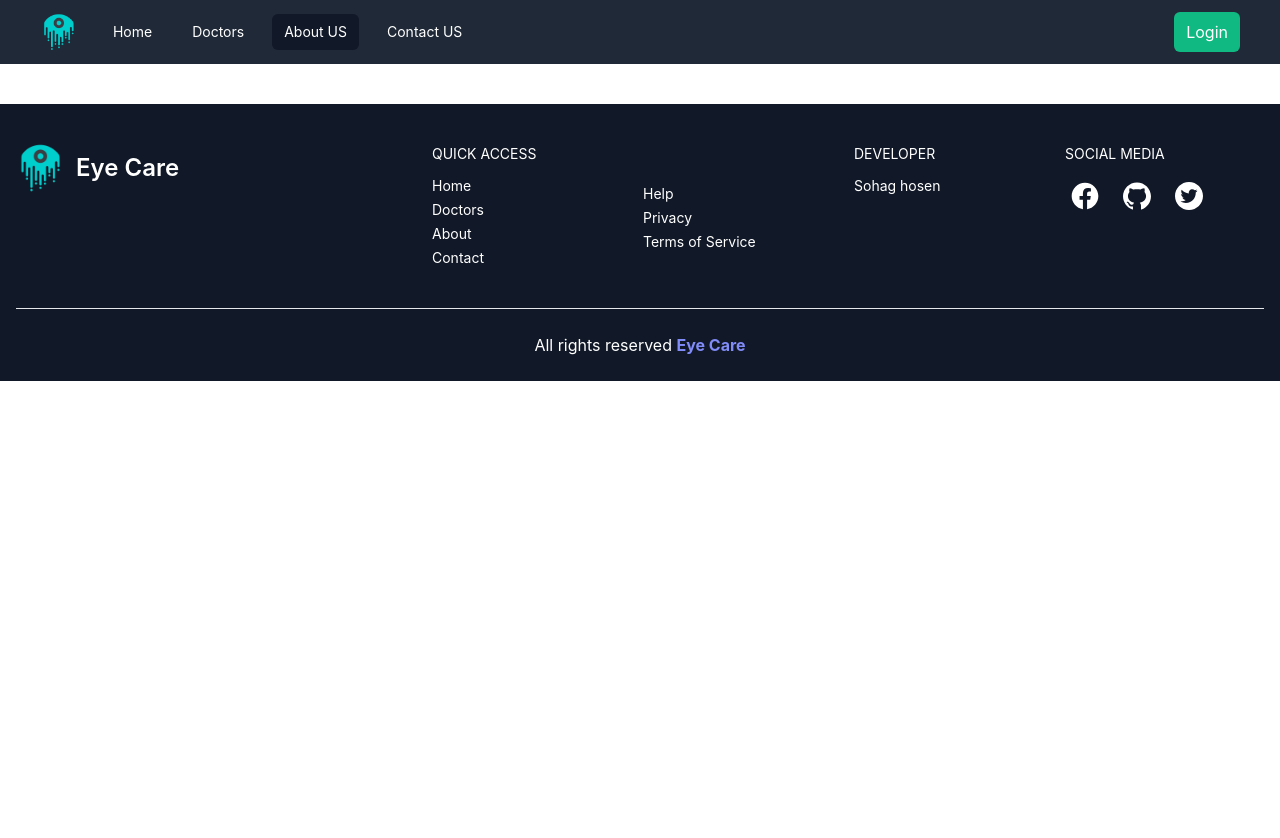
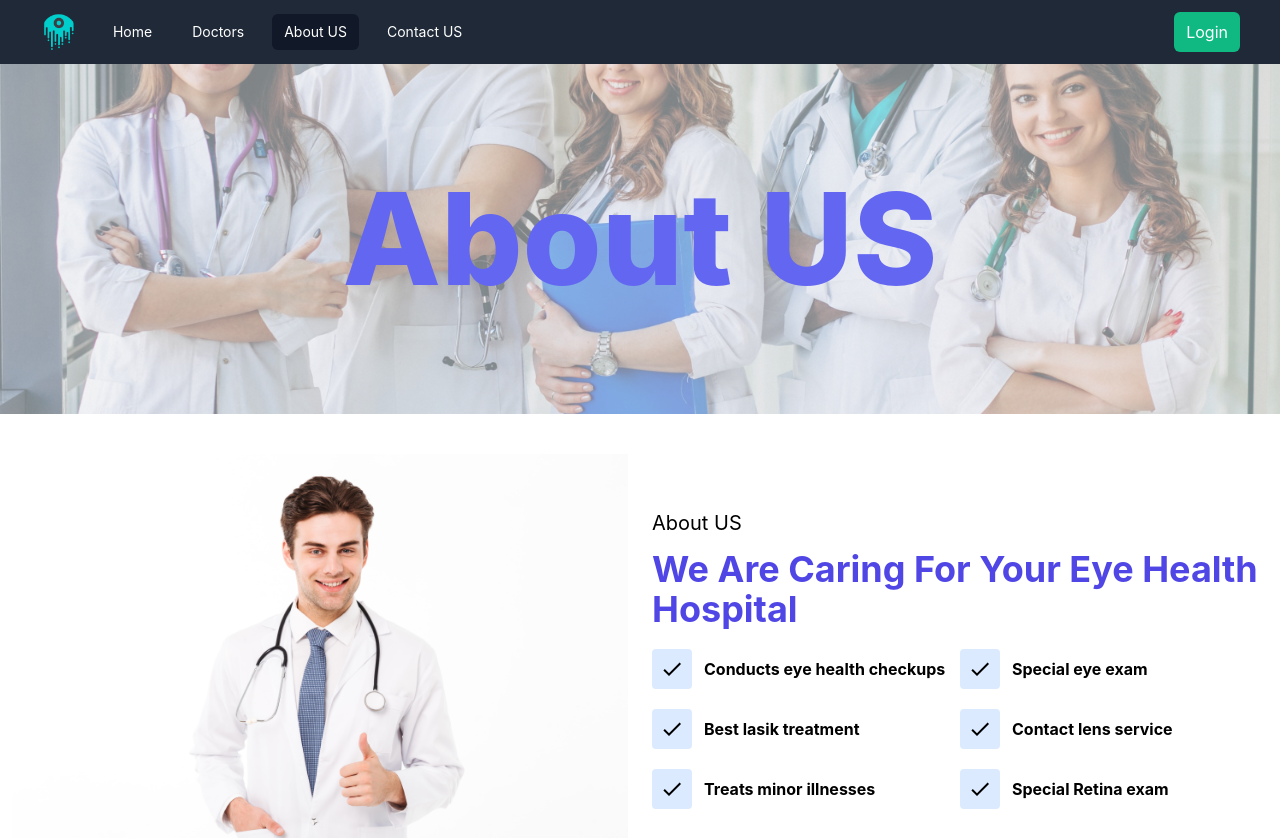
Before and after one commit to SohagHosen/Eye-Care, a React (Create React App) app: page /about in a window 1280 px wide. Shown: the top 838 px of the page. Before the commit the page ends 800 px from the top, so only its background shows below. Built offline with nearby package versions, Linux system fonts and the light colour scheme; no server answers.

Commit message:
complite about and contact component

```diff
--- a/src/App.js
+++ b/src/App.js
@@ -1,5 +1,6 @@
 import React from "react";
 import { BrowserRouter as Router, Switch, Route } from "react-router-dom";
+import About from "./components/about/About";
 import Contact from "./components/contact/Contact";
 import Footer from "./components/footer/Footer";
 import Home from "./components/home/Home";
@@ -18,6 +19,7 @@ export default function App() {
           <Route exact path="/" component={Home} />
           <Route exact path="/login" component={Login} />
           <Route exact path="/contact" component={Contact} />
+          <Route exact path="/about" component={About} />
           <PrivateRoute path="/service/:id">
             <ServiceDetails />
           </PrivateRoute>
--- a/src/components/about/About.js
+++ b/src/components/about/About.js
@@ -0,0 +1,78 @@
+import React from "react";
+import { MdDone } from "react-icons/md";
+import "./about.css";
+import doctor from "../../assets/images/doctor.jpg";
+function About() {
+  return (
+    <>
+      <section className="about-header flex justify-center items-center">
+        <h1 className="text-5xl md:text-9xl text-white font-extrabold text-indigo-500">
+          About US
+        </h1>
+      </section>
+      <section className="md:flex my-10">
+        <div className="w-full mx-3 md:w-1/2">
+          <img src={doctor} alt="" />
+        </div>
+        <div className="w-full mx-3 md:w-1/2 flex items-center">
+          <article>
+            <h4 className="text-xl">About US</h4>
+            <h1 className="text-xl md:text-4xl mt-3 font-bold text-indigo-600">
+              We Are Caring For Your Eye Health Hospital
+            </h1>
+            <div className="grid lg:grid-cols-2">
+              <div className="mt-5 flex">
+                <div className="h-10 w-10 flex justify-center items-center rounded bg-blue-100 mr-3 items-center">
+                  <MdDone className="inline-block text-2xl" />
+                </div>
+                <p className="font-bold flex items-center">
+                  Conducts eye health checkups
+                </p>
+              </div>
+              <div className="mt-5 flex">
+                <div className="h-10 w-10 flex justify-center items-center rounded bg-blue-100 mr-3 items-center">
+                  <MdDone className="inline-block text-2xl" />
+                </div>
+                <p className="font-bold flex items-center">Special eye exam</p>
+              </div>
+              <div className="mt-5 flex">
+                <div className="h-10 w-10 flex justify-center items-center rounded bg-blue-100 mr-3 items-center">
+                  <MdDone className="inline-block text-2xl" />
+                </div>
+                <p className="font-bold flex items-center">
+                  Best lasik treatment
+                </p>
+              </div>
+              <div className="mt-5 flex">
+                <div className="h-10 w-10 flex justify-center items-center rounded bg-blue-100 mr-3 items-center">
+                  <MdDone className="inline-block text-2xl" />
+                </div>
+                <p className="font-bold flex items-center">
+                  Contact lens service
+                </p>
+              </div>
+              <div className="mt-5 flex">
+                <div className="h-10 w-10 flex justify-center items-center rounded bg-blue-100 mr-3 items-center">
+                  <MdDone className="inline-block text-2xl" />
+                </div>
+                <p className="font-bold flex items-center">
+                  Treats minor illnesses
+                </p>
+              </div>
+              <div className="mt-5 flex">
+                <div className="h-10 w-10 flex justify-center items-center rounded bg-blue-100 mr-3 items-center">
+                  <MdDone className="inline-block text-2xl" />
+                </div>
+                <p className="font-bold flex items-center">
+                  Special Retina exam
+                </p>
+              </div>
+            </div>
+          </article>
+        </div>
+      </section>
+    </>
+  );
+}
+
+export default About;
--- a/src/setupTests.js
+++ b/src/components/about/about.css
@@ -1,5 +1,11 @@
-// jest-dom adds custom jest matchers for asserting on DOM nodes.
-// allows you to do things like:
-// expect(element).toHaveTextContent(/react/i)
-// learn more: https://github.com/testing-library/jest-dom
-import '@testing-library/jest-dom';
+.about-header {
+  background: linear-gradient(
+      0deg,
+      rgba(255, 255, 255, 0.5),
+      rgba(255, 255, 255, 0.5)
+    ),
+    url(../../assets/images/doctors2.jpg);
+  height: 350px;
+  background-position: center;
+  background-size: cover;
+}
--- a/src/components/contact/Contact.js
+++ b/src/components/contact/Contact.js
@@ -4,11 +4,12 @@ import { AiOutlineMail } from "react-icons/ai";
 import { HiOutlineLocationMarker } from "react-icons/hi";
 import { BsTelephone } from "react-icons/bs";
 import "./contact.css";
+import logo from "../../assets/images/logo.png";
 function Contact() {
   return (
     <>
       <section className="header flex justify-center items-center">
-        <h1 className="text-5xl md:text-9xl text-white font-extrabold">
+        <h1 className="text-5xl md:text-9xl text-white font-extrabold text-indigo-500">
           Contact US
         </h1>
       </section>
@@ -17,7 +18,13 @@ function Contact() {
         className=" md:flex justify-center items-center "
       >
         <section class="w-full md:w-2/5 text-center md:text-left my-10 md:my-0">
-          <div>
+          <div className="">
+            <div className="flex justify-center md:justify-start">
+              <img src={logo} className="h-16" alt="" />
+              <h2 className="text-4xl font-bold text-indigo-600 flex items-center ml-3">
+                Eye Care
+              </h2>
+            </div>
             <p className=" text-2xl">
               <BiLinkAlt className="inline mr-2" />
               www.example.com
--- a/src/components/serviceDetails/ServiceDetails.js
+++ b/src/components/serviceDetails/ServiceDetails.js
@@ -32,7 +32,7 @@ function ServiceDetails() {
                     <h2 className="text-sm title-font text-gray-500 tracking-widest">
                       SERVICE
                     </h2>
-                    <h1 className="text-gray-900 text-3xl title-font font-medium mb-1">
+                    <h1 className="text-indigo-600  text-4xl font-bold title-font  mt-2 mb-1">
                       {service.title}
                     </h1>
 
```
Also changed, not shown: src/assets/images/doctor.jpg (added), src/assets/images/doctors2.jpg (added).
